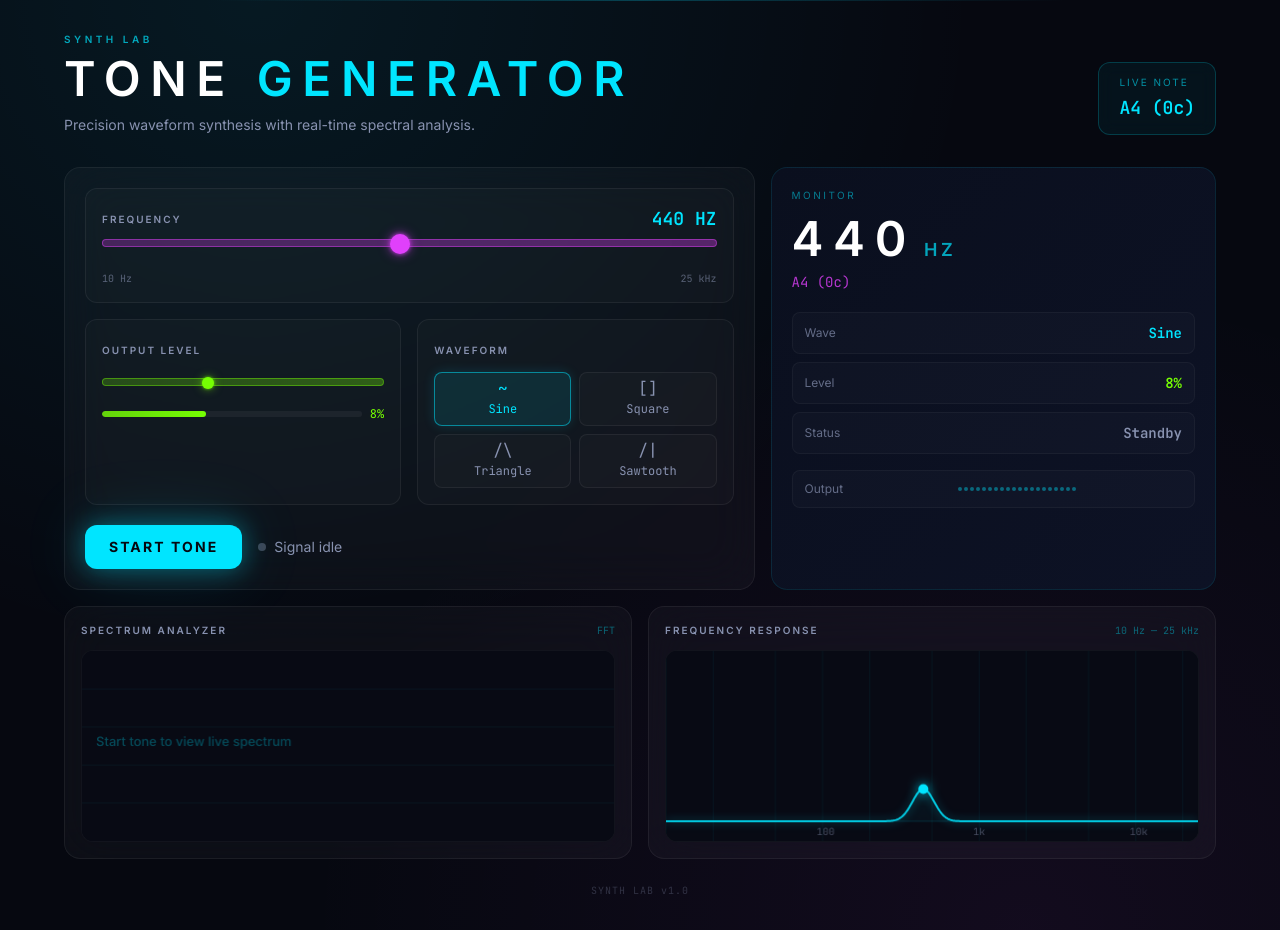
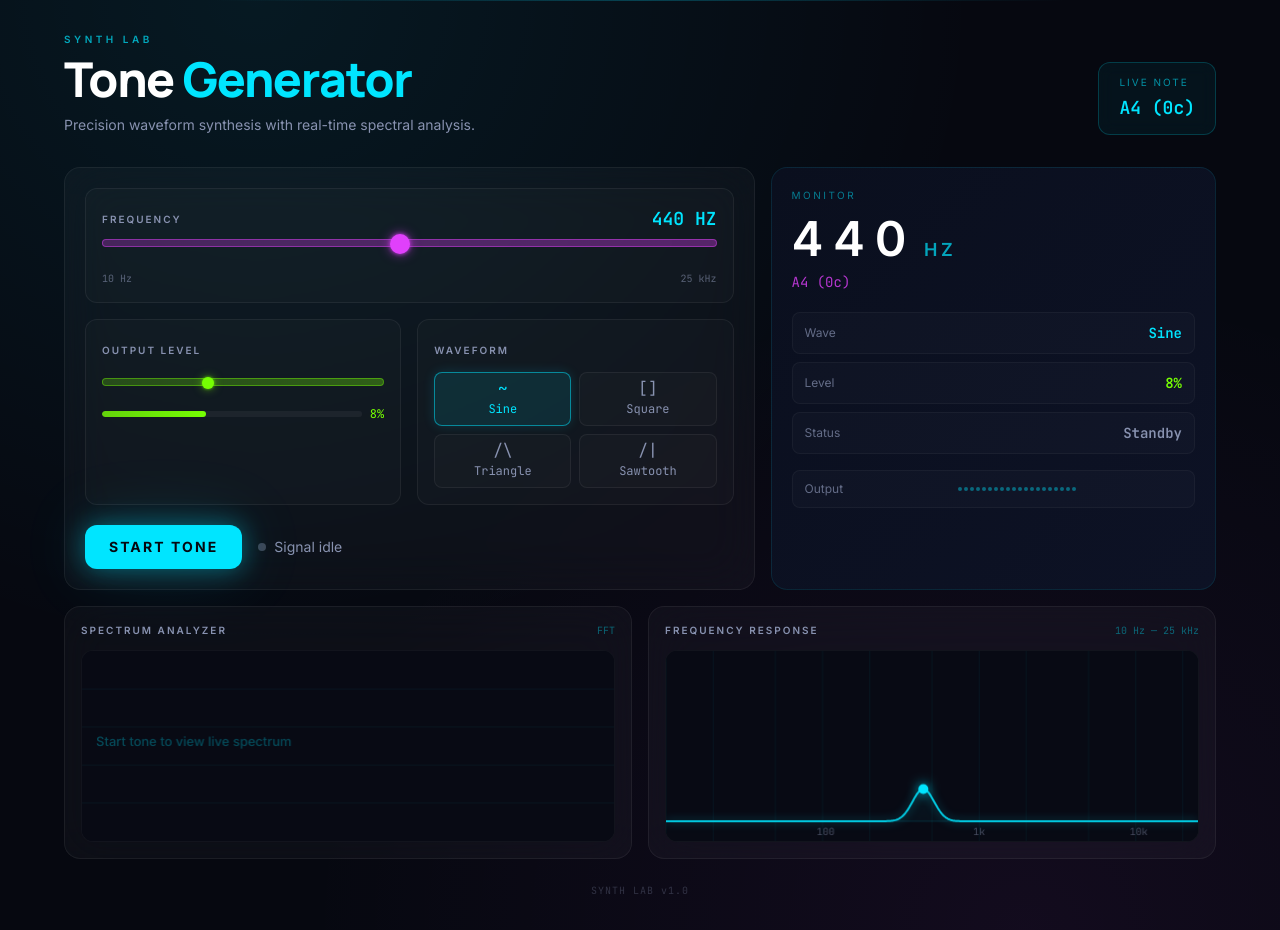
Before and after one commit to lwlee2608/audio-generator, a React (Vite) app: page / in a window 1280 px wide. Built offline with nearby package versions, Linux system fonts and the light colour scheme; the HTML template or start-up script is replaced by a standard one.

Commit message:
Update hero title typography to match reference style

```diff
--- a/src/App.tsx
+++ b/src/App.tsx
@@ -369,7 +369,7 @@
             <p className="text-[10px] font-semibold uppercase tracking-[0.35em] text-accent/70">
               Synth Lab
             </p>
-            <h1 className="mt-2 text-4xl font-semibold uppercase tracking-[0.2em] sm:text-5xl">
+            <h1 className="mt-2 font-hero text-4xl font-extrabold tracking-tight sm:text-5xl">
               <span className="text-white">Tone</span>
               <span className="text-accent">
                 {" "}Generator
--- a/src/index.css
+++ b/src/index.css
@@ -1,4 +1,4 @@
-@import url("https://fonts.googleapis.com/css2?family=Space+Grotesk:wght@400;500;600;700&family=Inter:wght@400;500;600;700&family=JetBrains+Mono:wght@400;500;600;700&display=swap");
+@import url("https://fonts.googleapis.com/css2?family=Manrope:wght@600;700;800&family=Space+Grotesk:wght@400;500;600;700&family=Inter:wght@400;500;600;700&family=JetBrains+Mono:wght@400;500;600;700&display=swap");
 
 @tailwind base;
 @tailwind components;
--- a/tailwind.config.ts
+++ b/tailwind.config.ts
@@ -13,6 +13,7 @@
         muted: "#8892b0"
       },
       fontFamily: {
+        hero: ["Manrope", "sans-serif"],
         display: ["Space Grotesk", "sans-serif"],
         body: ["Inter", "sans-serif"],
         mono: ["JetBrains Mono", "monospace"]
```
